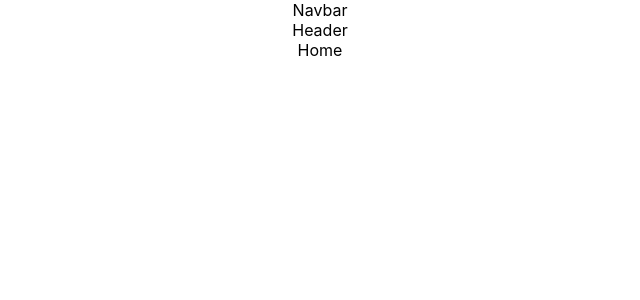
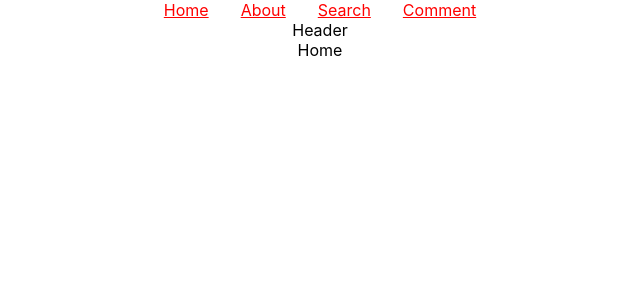
Before and after one commit to Ldakanno/phase-2-project, a React (Create React App) app: page / in a window 1280 px wide. Shown: the top 300 px of the page, without its empty margins (320-960 px from the left). Built offline with nearby package versions, Linux system fonts and the light colour scheme.

Commit message:
create navlinks

```diff
--- a/src/components/Navbar.js
+++ b/src/components/Navbar.js
@@ -1,6 +1,55 @@
+import {NavLink} from 'react-router-dom';
+
+const style= {
+  width: "60%",
+  margin: "5% 0 1%",
+  padding: "1em"
+}
+
 const Navbar = () => {
   return (
-    <div>Navbar</div>
+    <div>
+      <NavLink
+        activeStyle={{
+          fontweight: "bolder",
+          color: "red"
+        }}
+        exact
+        style={style}
+        to="/"
+      >Home
+      </NavLink>
+      <NavLink
+        activeStyle={{
+          fontweight: "bolder",
+          color: "red"
+        }}
+        exact
+        style={style}
+        to="/"
+      >About
+      </NavLink>
+      <NavLink
+        activeStyle={{
+          fontweight: "bolder",
+          color: "red"
+        }}
+        exact
+        style={style}
+        to="/"
+      >Search
+      </NavLink>
+      <NavLink
+        activeStyle={{
+          fontweight: "bolder",
+          color: "red"
+        }}
+        exact
+        style={style}
+        to="/"
+      >Comment
+      </NavLink>
+    </div>
   )
 }
 
```
